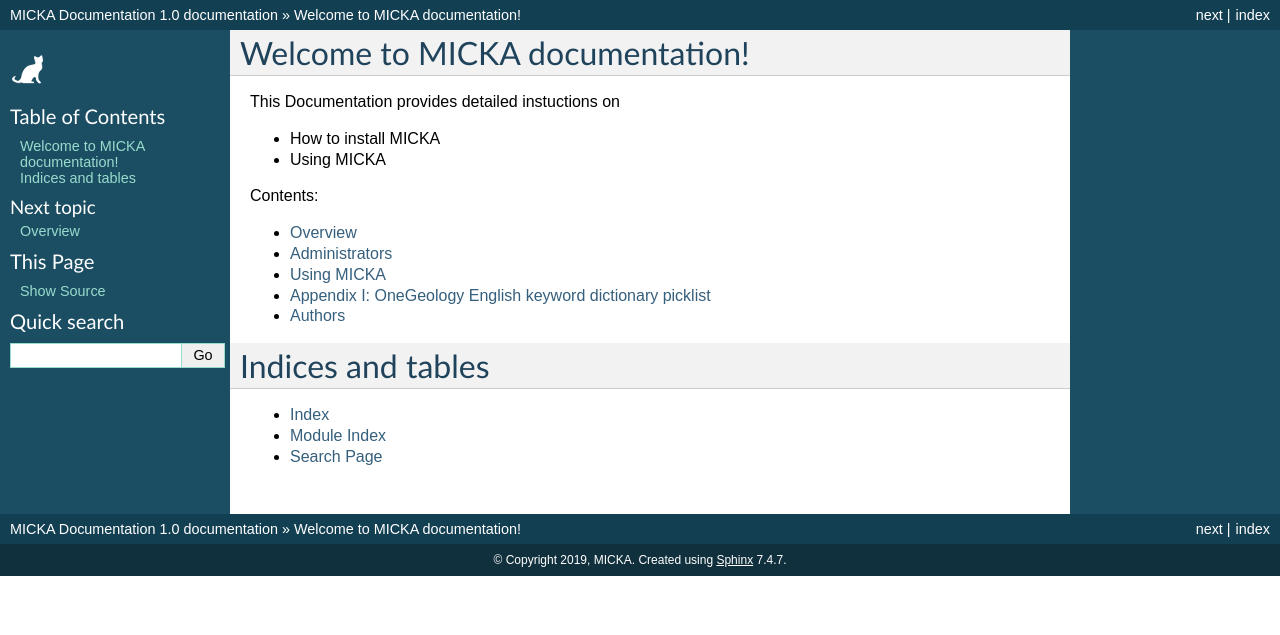
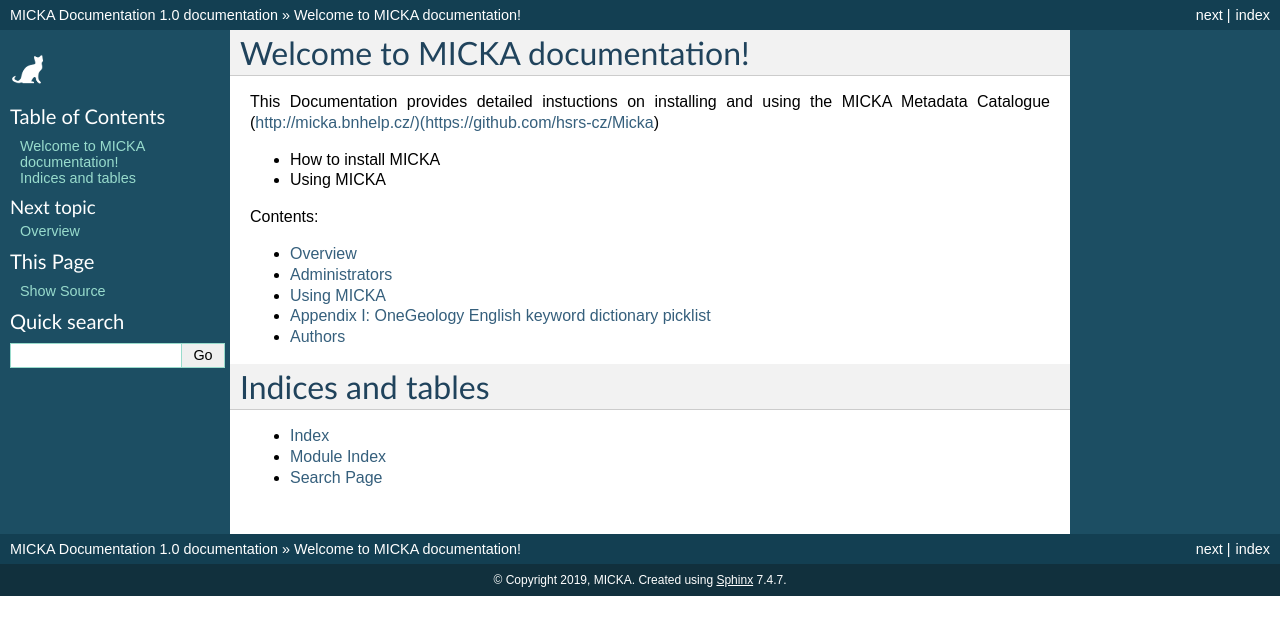
Before and after one commit to CzechGeologicalSurvey/MICKA-Docs, a Sphinx documentation site: the page built from docs/index.rst, in a window 1280 px wide. Shown: the top 635 px of the page. Built offline with Sphinx 7.4.7, drawn with Linux system fonts in a browser that asks for light colours.

Commit message:
Update index.rst

```diff
--- a/docs/index.rst
+++ b/docs/index.rst
@@ -1,7 +1,7 @@
 Welcome to MICKA documentation!
 ==================================================
 
-This Documentation provides detailed instuctions on
+This Documentation provides detailed instuctions on installing and using the MICKA Metadata Catalogue (http://micka.bnhelp.cz/)(https://github.com/hsrs-cz/Micka)
 
 - How to install MICKA
 - Using MICKA
```
